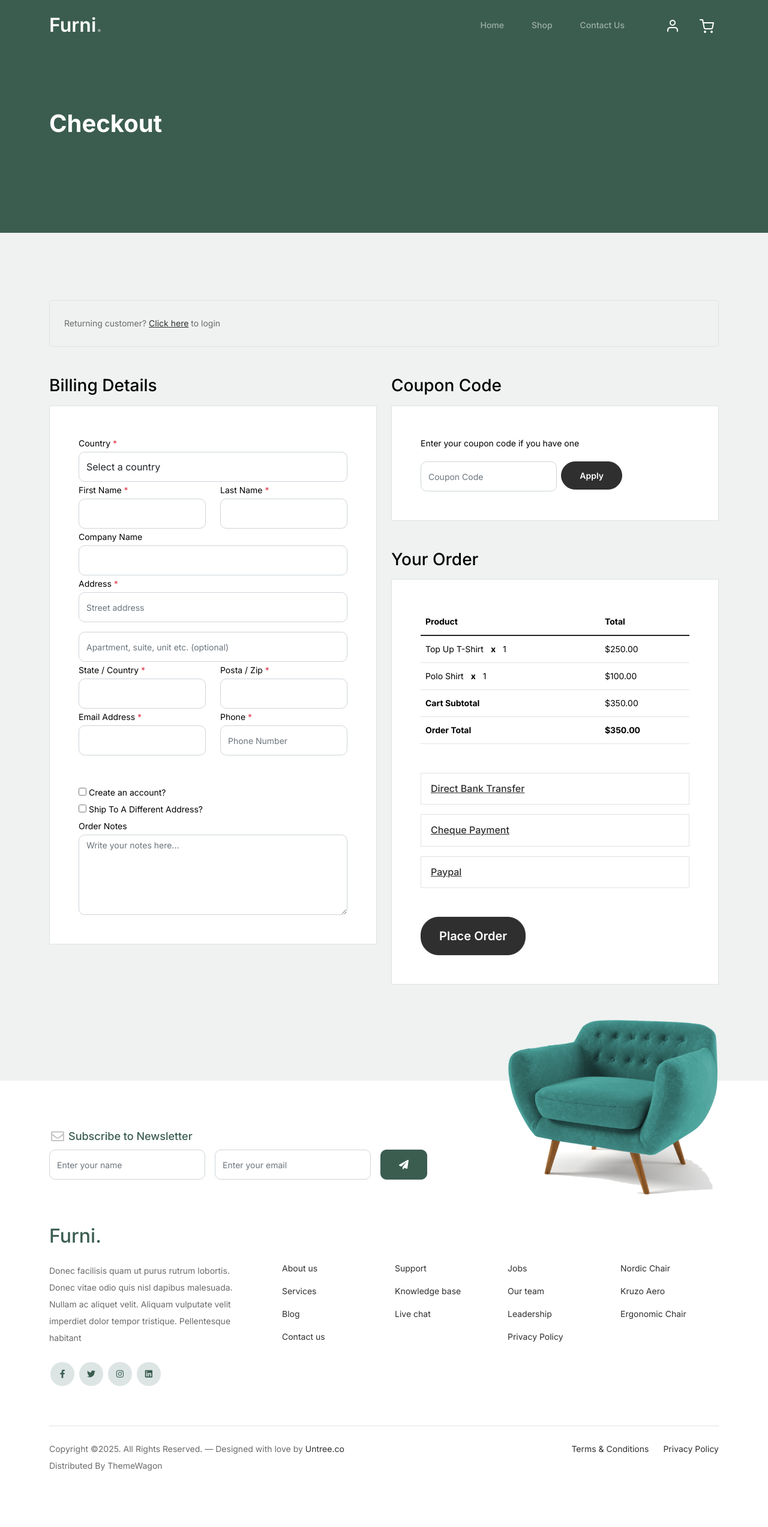
After one commit to Sulkonean/php, a PHP site: page /checkout.php in a window 1280 px wide. The commit adds this page. Shown: the whole page at 60% size. Run offline with PHP 8.4, Linux system fonts and the light colour scheme.

Commit message:
Updated header and added checkout-related files

```diff
--- /dev/null
+++ b/checkout.php
@@ -0,0 +1,297 @@
+<!doctype html>
+<html lang="en">
+<?php include "include/head.php"; ?>
+    <body>
+    <?php include_once "include/header.php"; ?>
+
+			<div class="hero">
+				<div class="container">
+					<div class="row justify-content-between">
+						<div class="col-lg-5">
+							<div class="intro-excerpt">
+								<h1>Checkout</h1>
+							</div>
+						</div>
+						<div class="col-lg-7">
+
+						</div>
+					</div>
+				</div>
+			</div>
+        <!-- middle checkout -->
+		<div class="untree_co-section">
+		    <div class="container">
+		      <div class="row mb-5">
+		        <div class="col-md-12">
+		          <div class="border p-4 rounded" role="alert">
+		            Returning customer? <a href="#">Click here</a> to login
+		          </div>
+		        </div>
+		      </div>
+		      <div class="row">
+		        <div class="col-md-6 mb-5 mb-md-0">
+		          <h2 class="h3 mb-3 text-black">Billing Details</h2>
+		          <div class="p-3 p-lg-5 border bg-white">
+		            <div class="form-group">
+		              <label for="c_country" class="text-black">Country <span class="text-danger">*</span></label>
+		              <select id="c_country" class="form-control">
+		                <option value="1">Select a country</option>
+		                <option value="2">bangladesh</option>
+		                <option value="3">Algeria</option>
+		                <option value="4">Afghanistan</option>
+		                <option value="5">Ghana</option>
+		                <option value="6">Albania</option>
+		                <option value="7">Bahrain</option>
+		                <option value="8">Colombia</option>
+		                <option value="9">Dominican Republic</option>
+		              </select>
+		            </div>
+		            <div class="form-group row">
+		              <div class="col-md-6">
+		                <label for="c_fname" class="text-black">First Name <span class="text-danger">*</span></label>
+		                <input type="text" class="form-control" id="c_fname" name="c_fname">
+		              </div>
+		              <div class="col-md-6">
+		                <label for="c_lname" class="text-black">Last Name <span class="text-danger">*</span></label>
+		                <input type="text" class="form-control" id="c_lname" name="c_lname">
+		              </div>
+		            </div>
+
+		            <div class="form-group row">
+		              <div class="col-md-12">
+		                <label for="c_companyname" class="text-black">Company Name </label>
+		                <input type="text" class="form-control" id="c_companyname" name="c_companyname">
+		              </div>
+		            </div>
+
+		            <div class="form-group row">
+		              <div class="col-md-12">
+		                <label for="c_address" class="text-black">Address <span class="text-danger">*</span></label>
+		                <input type="text" class="form-control" id="c_address" name="c_address" placeholder="Street address">
+		              </div>
+		            </div>
+
+		            <div class="form-group mt-3">
+		              <input type="text" class="form-control" placeholder="Apartment, suite, unit etc. (optional)">
+		            </div>
+
+		            <div class="form-group row">
+		              <div class="col-md-6">
+		                <label for="c_state_country" class="text-black">State / Country <span class="text-danger">*</span></label>
+		                <input type="text" class="form-control" id="c_state_country" name="c_state_country">
+		              </div>
+		              <div class="col-md-6">
+		                <label for="c_postal_zip" class="text-black">Posta / Zip <span class="text-danger">*</span></label>
+		                <input type="text" class="form-control" id="c_postal_zip" name="c_postal_zip">
+		              </div>
+		            </div>
+
+		            <div class="form-group row mb-5">
+		              <div class="col-md-6">
+		                <label for="c_email_address" class="text-black">Email Address <span class="text-danger">*</span></label>
+		                <input type="text" class="form-control" id="c_email_address" name="c_email_address">
+		              </div>
+		              <div class="col-md-6">
+		                <label for="c_phone" class="text-black">Phone <span class="text-danger">*</span></label>
+		                <input type="text" class="form-control" id="c_phone" name="c_phone" placeholder="Phone Number">
+		              </div>
+		            </div>
+
+		            <div class="form-group">
+		              <label for="c_create_account" class="text-black" data-bs-toggle="collapse" href="#create_an_account" role="button" aria-expanded="false" aria-controls="create_an_account"><input type="checkbox" value="1" id="c_create_account"> Create an account?</label>
+		              <div class="collapse" id="create_an_account">
+		                <div class="py-2 mb-4">
+		                  <p class="mb-3">Create an account by entering the information below. If you are a returning customer please login at the top of the page.</p>
+		                  <div class="form-group">
+		                    <label for="c_account_password" class="text-black">Account Password</label>
+		                    <input type="email" class="form-control" id="c_account_password" name="c_account_password" placeholder="">
+		                  </div>
+		                </div>
+		              </div>
+		            </div>
+
+
+		            <div class="form-group">
+		              <label for="c_ship_different_address" class="text-black" data-bs-toggle="collapse" href="#ship_different_address" role="button" aria-expanded="false" aria-controls="ship_different_address"><input type="checkbox" value="1" id="c_ship_different_address"> Ship To A Different Address?</label>
+		              <div class="collapse" id="ship_different_address">
+		                <div class="py-2">
+
+		                  <div class="form-group">
+		                    <label for="c_diff_country" class="text-black">Country <span class="text-danger">*</span></label>
+		                    <select id="c_diff_country" class="form-control">
+		                      <option value="1">Select a country</option>
+		                      <option value="2">bangladesh</option>
+		                      <option value="3">Algeria</option>
+		                      <option value="4">Afghanistan</option>
+		                      <option value="5">Ghana</option>
+		                      <option value="6">Albania</option>
+		                      <option value="7">Bahrain</option>
+		                      <option value="8">Colombia</option>
+		                      <option value="9">Dominican Republic</option>
+		                    </select>
+		                  </div>
+
+
+		                  <div class="form-group row">
+		                    <div class="col-md-6">
+		                      <label for="c_diff_fname" class="text-black">First Name <span class="text-danger">*</span></label>
+		                      <input type="text" class="form-control" id="c_diff_fname" name="c_diff_fname">
+		                    </div>
+		                    <div class="col-md-6">
+		                      <label for="c_diff_lname" class="text-black">Last Name <span class="text-danger">*</span></label>
+		                      <input type="text" class="form-control" id="c_diff_lname" name="c_diff_lname">
+		                    </div>
+		                  </div>
+
+		                  <div class="form-group row">
+		                    <div class="col-md-12">
+		                      <label for="c_diff_companyname" class="text-black">Company Name </label>
+		                      <input type="text" class="form-control" id="c_diff_companyname" name="c_diff_companyname">
+		                    </div>
+		                  </div>
+
+		                  <div class="form-group row  mb-3">
+		                    <div class="col-md-12">
+		                      <label for="c_diff_address" class="text-black">Address <span class="text-danger">*</span></label>
+		                      <input type="text" class="form-control" id="c_diff_address" name="c_diff_address" placeholder="Street address">
+		                    </div>
+		                  </div>
+
+		                  <div class="form-group">
+		                    <input type="text" class="form-control" placeholder="Apartment, suite, unit etc. (optional)">
+		                  </div>
+
+		                  <div class="form-group row">
+		                    <div class="col-md-6">
+		                      <label for="c_diff_state_country" class="text-black">State / Country <span class="text-danger">*</span></label>
+		                      <input type="text" class="form-control" id="c_diff_state_country" name="c_diff_state_country">
+		                    </div>
+		                    <div class="col-md-6">
+		                      <label for="c_diff_postal_zip" class="text-black">Posta / Zip <span class="text-danger">*</span></label>
+		                      <input type="text" class="form-control" id="c_diff_postal_zip" name="c_diff_postal_zip">
+		                    </div>
+		                  </div>
+
+		                  <div class="form-group row mb-5">
+		                    <div class="col-md-6">
+		                      <label for="c_diff_email_address" class="text-black">Email Address <span class="text-danger">*</span></label>
+		                      <input type="text" class="form-control" id="c_diff_email_address" name="c_diff_email_address">
+		                    </div>
+		                    <div class="col-md-6">
+		                      <label for="c_diff_phone" class="text-black">Phone <span class="text-danger">*</span></label>
+		                      <input type="text" class="form-control" id="c_diff_phone" name="c_diff_phone" placeholder="Phone Number">
+		                    </div>
+		                  </div>
+
+		                </div>
+
+		              </div>
+		            </div>
+
+		            <div class="form-group">
+		              <label for="c_order_notes" class="text-black">Order Notes</label>
+		              <textarea name="c_order_notes" id="c_order_notes" cols="30" rows="5" class="form-control" placeholder="Write your notes here..."></textarea>
+		            </div>
+
+		          </div>
+		        </div>
+		        <div class="col-md-6">
+
+		          <div class="row mb-5">
+		            <div class="col-md-12">
+		              <h2 class="h3 mb-3 text-black">Coupon Code</h2>
+		              <div class="p-3 p-lg-5 border bg-white">
+
+		                <label for="c_code" class="text-black mb-3">Enter your coupon code if you have one</label>
+		                <div class="input-group w-75 couponcode-wrap">
+		                  <input type="text" class="form-control me-2" id="c_code" placeholder="Coupon Code" aria-label="Coupon Code" aria-describedby="button-addon2">
+		                  <div class="input-group-append">
+		                    <button class="btn btn-black btn-sm" type="button" id="button-addon2">Apply</button>
+		                  </div>
+		                </div>
+
+		              </div>
+		            </div>
+		          </div>
+
+		          <div class="row mb-5">
+		            <div class="col-md-12">
+		              <h2 class="h3 mb-3 text-black">Your Order</h2>
+		              <div class="p-3 p-lg-5 border bg-white">
+		                <table class="table site-block-order-table mb-5">
+		                  <thead>
+		                    <th>Product</th>
+		                    <th>Total</th>
+		                  </thead>
+		                  <tbody>
+		                    <tr>
+		                      <td>Top Up T-Shirt <strong class="mx-2">x</strong> 1</td>
+		                      <td>$250.00</td>
+		                    </tr>
+		                    <tr>
+		                      <td>Polo Shirt <strong class="mx-2">x</strong>   1</td>
+		                      <td>$100.00</td>
+		                    </tr>
+		                    <tr>
+		                      <td class="text-black font-weight-bold"><strong>Cart Subtotal</strong></td>
+		                      <td class="text-black">$350.00</td>
+		                    </tr>
+		                    <tr>
+		                      <td class="text-black font-weight-bold"><strong>Order Total</strong></td>
+		                      <td class="text-black font-weight-bold"><strong>$350.00</strong></td>
+		                    </tr>
+		                  </tbody>
+		                </table>
+
+		                <div class="border p-3 mb-3">
+		                  <h3 class="h6 mb-0"><a class="d-block" data-bs-toggle="collapse" href="#collapsebank" role="button" aria-expanded="false" aria-controls="collapsebank">Direct Bank Transfer</a></h3>
+
+		                  <div class="collapse" id="collapsebank">
+		                    <div class="py-2">
+		                      <p class="mb-0">Make your payment directly into our bank account. Please use your Order ID as the payment reference. Your order won’t be shipped until the funds have cleared in our account.</p>
+		                    </div>
+		                  </div>
+		                </div>
+
+		                <div class="border p-3 mb-3">
+		                  <h3 class="h6 mb-0"><a class="d-block" data-bs-toggle="collapse" href="#collapsecheque" role="button" aria-expanded="false" aria-controls="collapsecheque">Cheque Payment</a></h3>
+
+		                  <div class="collapse" id="collapsecheque">
+		                    <div class="py-2">
+		                      <p class="mb-0">Make your payment directly into our bank account. Please use your Order ID as the payment reference. Your order won’t be shipped until the funds have cleared in our account.</p>
+		                    </div>
+		                  </div>
+		                </div>
+
+		                <div class="border p-3 mb-5">
+		                  <h3 class="h6 mb-0"><a class="d-block" data-bs-toggle="collapse" href="#collapsepaypal" role="button" aria-expanded="false" aria-controls="collapsepaypal">Paypal</a></h3>
+
+		                  <div class="collapse" id="collapsepaypal">
+		                    <div class="py-2">
+		                      <p class="mb-0">Make your payment directly into our bank account. Please use your Order ID as the payment reference. Your order won’t be shipped until the funds have cleared in our account.</p>
+		                    </div>
+		                  </div>
+		                </div>
+
+		                <div class="form-group">
+		                  <button class="btn btn-black btn-lg py-3 btn-block" onclick="window.location='thankyou.html'">Place Order</button>
+		                </div>
+
+		              </div>
+		            </div>
+		          </div>
+
+		        </div>
+		      </div>
+		      <!-- </form> -->
+		    </div>
+		  </div>
+
+		<!-- Start Footer Section -->
+        <?php include "include/footer.php"; ?>
+		<!-- End Footer Section -->
+        <?php include "include/script.php"; ?>
+
+	</body>
+
+</html>
--- a/include/header.php
+++ b/include/header.php
@@ -24,7 +24,11 @@
 </div>
 
 </nav> -->
-<nav class="custom-navbar navbar navbar-expand-md navbar-dark bg-dark" aria-label="Furni navigation bar">
+
+
+
+<!-- second -->
+<!-- <nav class="custom-navbar navbar navbar-expand-md navbar-dark bg-dark" aria-label="Furni navigation bar">
 
     <div class="container">
         <a class="navbar-brand" href="index.php">Furni<span>.</span></a>
@@ -36,7 +40,7 @@
         <div class="collapse navbar-collapse" id="navbarsFurni">
             <ul class="custom-navbar-nav navbar-nav ms-auto mb-2 mb-md-0">
                 <?php
-                    $p = isset($_GET['p']) ? $_GET['p'] : 'home';
+                $p = isset($_GET['p']) ? $_GET['p'] : 'home';
                 ?>
                 <li class="nav-item">
                     <a class="nav-link <?= ($p == 'home') ? 'active' : '' ?>" href="index.php">Home</a>
@@ -53,10 +57,61 @@
                 <li><a class="nav-link" href="#"><img src="images/user.svg" alt="User"></a></li>
                 <li class="nav-item">
 
-                    <li><a class="nav-link" href="index.php?p=cart"><img src="images/cart.svg" alt="Cart"></a></li>
+                <li><a class="nav-link" href="index.php?p=cart"><img src="images/cart.svg" alt="Cart"></a></li>
+                </li>
+                <li class="nav-item">
+
+                <li><a class="nav-link" href="index.php?p=checkout"><img src="images/cart.svg" alt="Checkout"></a></li>
                 </li>
             </ul>
         </div>
     </div>
 
+</nav> -->
+
+<!-- testing third -->
+<nav class="custom-navbar navbar navbar-expand-md navbar-dark bg-dark" aria-label="Furni navigation bar">
+
+    <div class="container">
+        <a class="navbar-brand" href="index.php">Furni<span>.</span></a>
+
+        <button class="navbar-toggler" type="button" data-bs-toggle="collapse" data-bs-target="#navbarsFurni" aria-controls="navbarsFurni" aria-expanded="false" aria-label="Toggle navigation">
+            <span class="navbar-toggler-icon"></span>
+        </button>
+
+        <div class="collapse navbar-collapse" id="navbarsFurni">
+            <ul class="custom-navbar-nav navbar-nav ms-auto mb-2 mb-md-0">
+                <?php
+                $p = isset($_GET['p']) ? $_GET['p'] : 'home';
+                ?>
+                <li class="nav-item">
+                    <a class="nav-link <?= ($p == 'home' || !isset($_GET['p'])) ? 'active' : '' ?>" href="index.php">Home</a>
+                </li>
+                <li class="nav-item">
+                    <a class="nav-link <?= ($p == 'shop') ? 'active' : '' ?>" href="index.php?p=shop">Shop</a>
+                </li>
+                <li class="nav-item">
+                    <a class="nav-link <?= ($p == 'contact') ? 'active' : '' ?>" href="index.php?p=contact">Contact Us</a>
+                </li>
+                <!-- <li class="nav-item">
+                    <a class="nav-link <?= ($p == 'checkout') ? 'active' : '' ?>" href="index.php?p=checkout">ChackOut</a>
+                </li> -->
+            </ul>
+
+            <ul class="custom-navbar-cta navbar-nav mb-0 ms-5">
+                <li class="nav-item">
+                    <a class="nav-link" href="#">
+                        <img src="images/user.svg" alt="User" class="navbar-icon">
+                    </a>
+                </li>
+                <li class="nav-item">
+                    <a class="nav-link" href="index.php?p=cart">
+                        <img src="images/cart.svg" alt="Cart" class="navbar-icon">
+                    </a>
+                </li>
+            </ul>
+
+        </div>
+    </div>
+
 </nav>
```
Also changed, not shown: images/checkout.svg (added).
